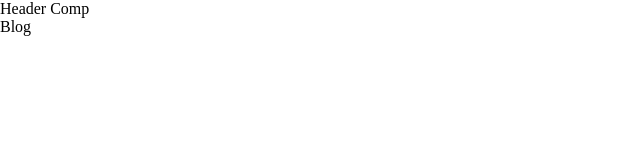
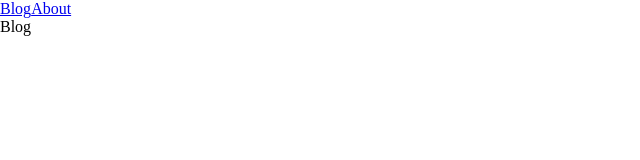
Before and after one commit to lucashuet93/PersonalWebsite, a React (Create React App) app: page / in a window 1280 px wide. Shown: the top 160 px of the page, without its empty margins (0-640 px from the left). Built offline with nearby package versions, Linux system fonts and the light colour scheme.

Commit message:
add nav links to all components in header

```diff
--- a/src/components/App.js
+++ b/src/components/App.js
@@ -1,14 +1,15 @@
 import React, { Component } from 'react';
-import '../App.css';
+import '../styles/App.css';
 import { Switch, Route } from 'react-router-dom';
 import Blog from './Blog';
 import About from './About';
+import Header from './Header';
 
 class App extends Component {
 	render() {
 		return (
 			<div>
-				Header Comp
+				<Header/>
 				<Switch>
 					<Route exact path='/' component={Blog} />
 					<Route exact path='/about' component={About} />
--- /dev/null
+++ b/src/components/Header.js
@@ -0,0 +1,15 @@
+import React, { Component } from 'react';
+import { NavLink } from 'react-router-dom'
+
+class Header extends Component {
+	render() {
+		return (
+			<div>
+              <NavLink to="/blog">Blog</NavLink>
+              <NavLink to="/about">About</NavLink>
+			</div>
+		);
+	}
+}
+
+export default Header;
```
Also changed, not shown: src/styles/App.css (renamed from src/App.css).
